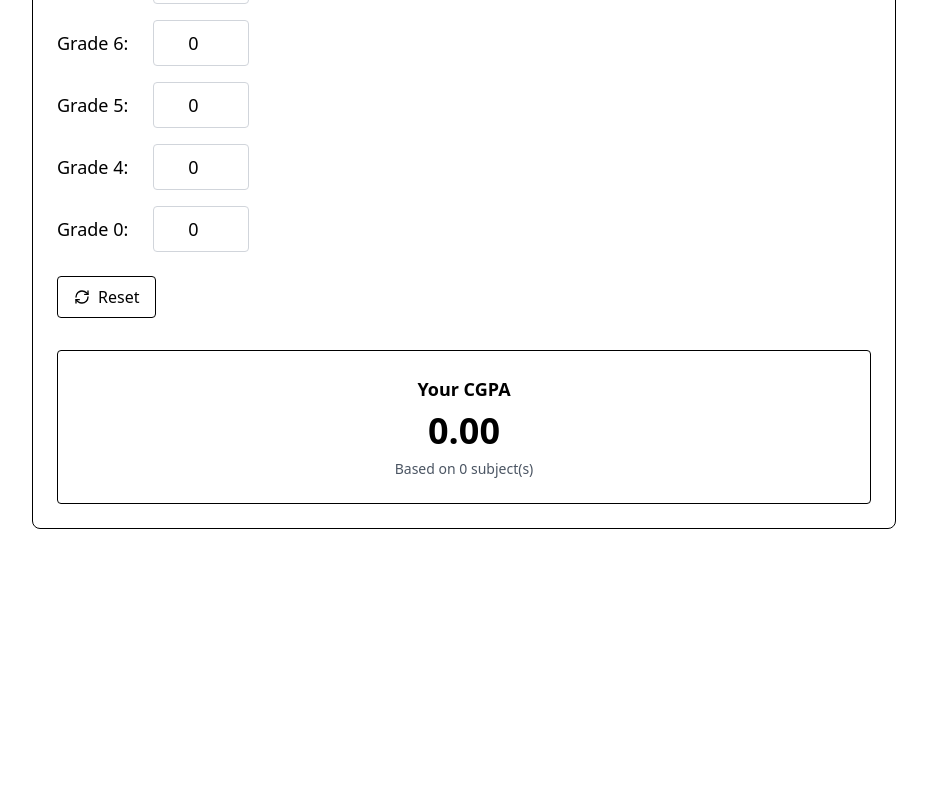
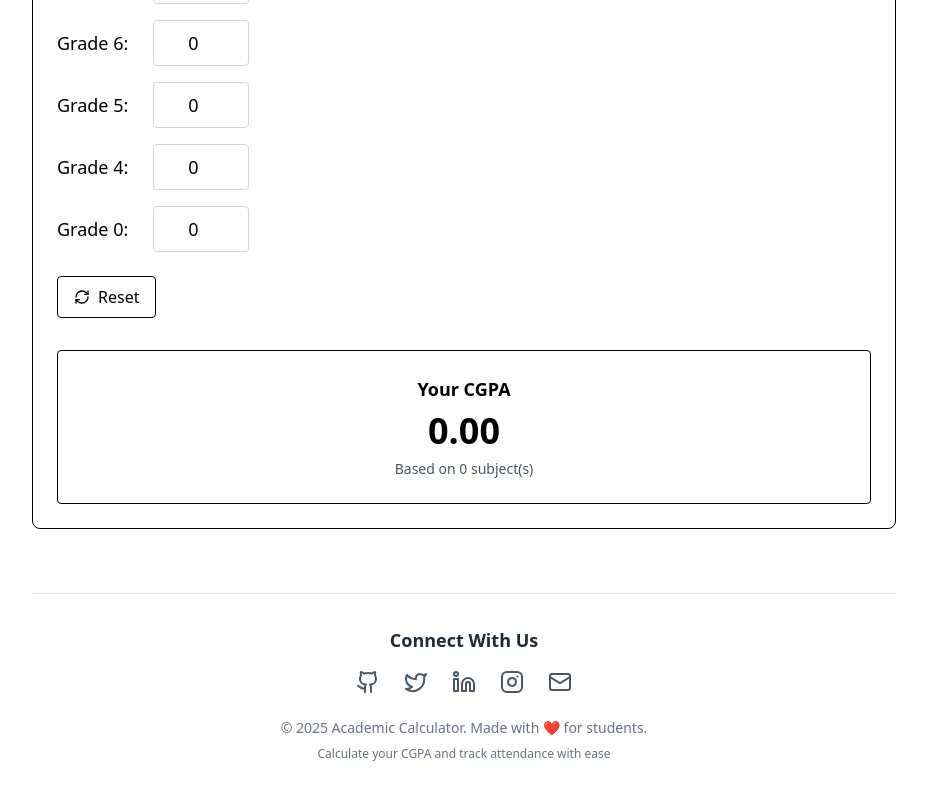
Before and after one commit to bharath0990/Academic-Performance, a React (Vite) app: page / in a window 1280 px wide. Shown: the part 645-1445 px from the top of the page, without its empty margins (176-1103 px from the left). Before the commit the page ends 1206 px from the top, so only its background shows below. Built offline with nearby package versions, Linux system fonts and the light colour scheme.

Commit message:
Add social media links and footer

```diff
--- a/src/App.tsx
+++ b/src/App.tsx
@@ -2,6 +2,7 @@ import React, { useState } from 'react';
 import { Calculator, Users } from 'lucide-react';
 import CGPACalculator from './components/CGPACalculator';
 import AttendanceCalculator from './components/AttendanceCalculator';
+import SocialFooter from './components/SocialFooter';
 
 function App() {
   const [activeTab, setActiveTab] = useState<'cgpa' | 'attendance'>('cgpa');
@@ -55,6 +56,9 @@ function App() {
             <AttendanceCalculator />
           )}
         </div>
+
+        {/* Social Footer */}
+        <SocialFooter />
       </div>
     </div>
   );
--- /dev/null
+++ b/src/components/SocialFooter.tsx
@@ -0,0 +1,73 @@
+import React from 'react';
+import { Github, Twitter, Linkedin, Instagram, Mail } from 'lucide-react';
+
+const SocialFooter: React.FC = () => {
+  const socialLinks = [
+    {
+      name: 'GitHub',
+      icon: Github,
+      url: 'https://github.com',
+      color: 'hover:text-gray-900'
+    },
+    {
+      name: 'Twitter',
+      icon: Twitter,
+      url: 'https://twitter.com',
+      color: 'hover:text-blue-400'
+    },
+    {
+      name: 'LinkedIn',
+      icon: Linkedin,
+      url: 'https://linkedin.com',
+      color: 'hover:text-blue-600'
+    },
+    {
+      name: 'Instagram',
+      icon: Instagram,
+      url: 'https://instagram.com',
+      color: 'hover:text-pink-500'
+    },
+    {
+      name: 'Email',
+      icon: Mail,
+      url: 'mailto:contact@example.com',
+      color: 'hover:text-red-500'
+    }
+  ];
+
+  return (
+    <footer className="mt-16 border-t border-gray-200 pt-8 pb-6">
+      <div className="text-center">
+        <div className="mb-6">
+          <h3 className="text-lg font-semibold text-gray-800 mb-4">Connect With Us</h3>
+          <div className="flex justify-center space-x-6">
+            {socialLinks.map((social) => {
+              const IconComponent = social.icon;
+              return (
+                <a
+                  key={social.name}
+                  href={social.url}
+                  target="_blank"
+                  rel="noopener noreferrer"
+                  className={`text-gray-600 ${social.color} transition-all duration-300 transform hover:scale-110`}
+                  aria-label={social.name}
+                >
+                  <IconComponent className="w-6 h-6" />
+                </a>
+              );
+            })}
+          </div>
+        </div>
+
+        <div className="text-sm text-gray-500 space-y-2">
+          <p>© 2025 Academic Calculator. Made with ❤️ for students.</p>
+          <p className="text-xs">
+            Calculate your CGPA and track attendance with ease
+          </p>
+        </div>
+      </div>
+    </footer>
+  );
+};
+
+export default SocialFooter;
```
